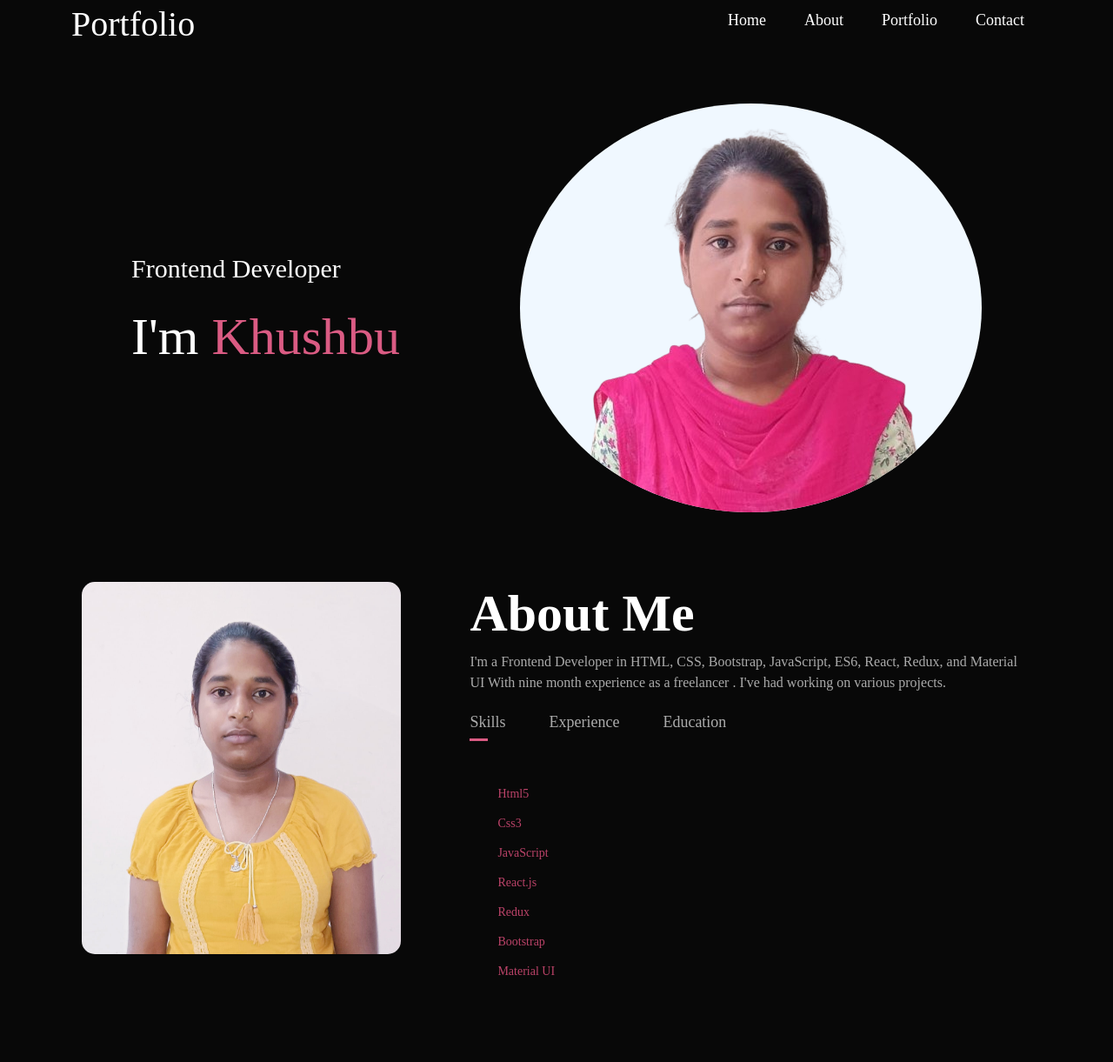
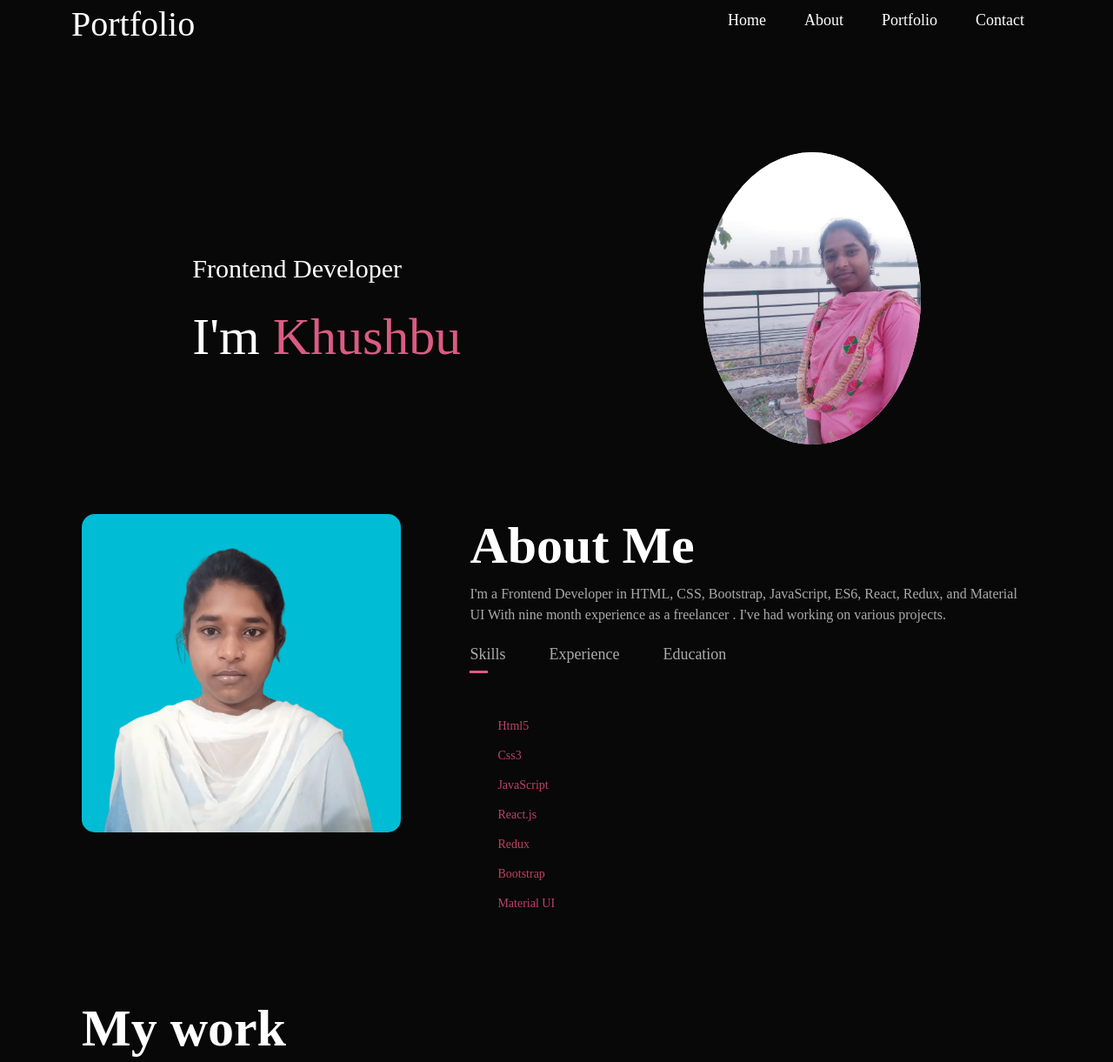
Before and after one commit to io5-khushbu/my-portfolio, a plain HTML site: page index.html in a window 1280 px wide. Shown: the top 1221 px of the page at 87% size. Drawn offline with nearby package versions, Linux system fonts and the light colour scheme.

Commit message:
photo -change

```diff
--- a/index.html
+++ b/index.html
@@ -38,7 +38,7 @@
             <li><a href="#contact">Contact</a></li>
             <i class="fas fa-times" onclick="closeMenu()"></i>
           </ul>
-          <i class="fas fa-bars" onclick="openMenu()"></i>
+          <i class="fas fa-bars" onclickimage="openMenu()"></i>
         </nav>
 
         <div id="header-img">
@@ -46,14 +46,16 @@
             <p>Frontend Developer</p>
             <h1>I'm <span>Khushbu</span></h1>
           </div>
-          <img src="./images/my-pic.png" alt="my-pic" id="head-img" />
+          <!-- <img src="./images/my-pic.png" alt="my-pic" id="head-img" /> -->
+          <img src="./images/pic.jpg" alt="my-pic" id="head-img" />
         </div>
         <!-- about  -->
         <div id="about">
           <div class="container">
             <div class="row">
               <div class="about-col-1">
-                <img src="./images/khu.jpg" alt="myPic" />
+                <!-- <img src="./images/khu.jpg" alt="myPic" /> -->
+                <img src="./images/photoR.png" alt="myPic" />
               </div>
               <div class="about-col-2">
                 <h1 class="sub_title">About Me</h1>
--- a/style.css
+++ b/style.css
@@ -18,9 +18,15 @@ html {
   justify-content: space-around;
 }
 #head-img {
+  /* background-color: aliceblue;
+  border-radius: 100%;
+  margin-top: 5%; */
+
   background-color: aliceblue;
-  border-radius: 100%;
-  margin-top: 5%;
+  border-radius: 50%;
+  margin-top: 10%;
+  height: 42vh;
+  width: 250px;
 }
 
 #header {
```
Also changed, not shown: images/photo.jpg (added), images/photoR.png (added), images/pic.jpg (added), 2 other files.
